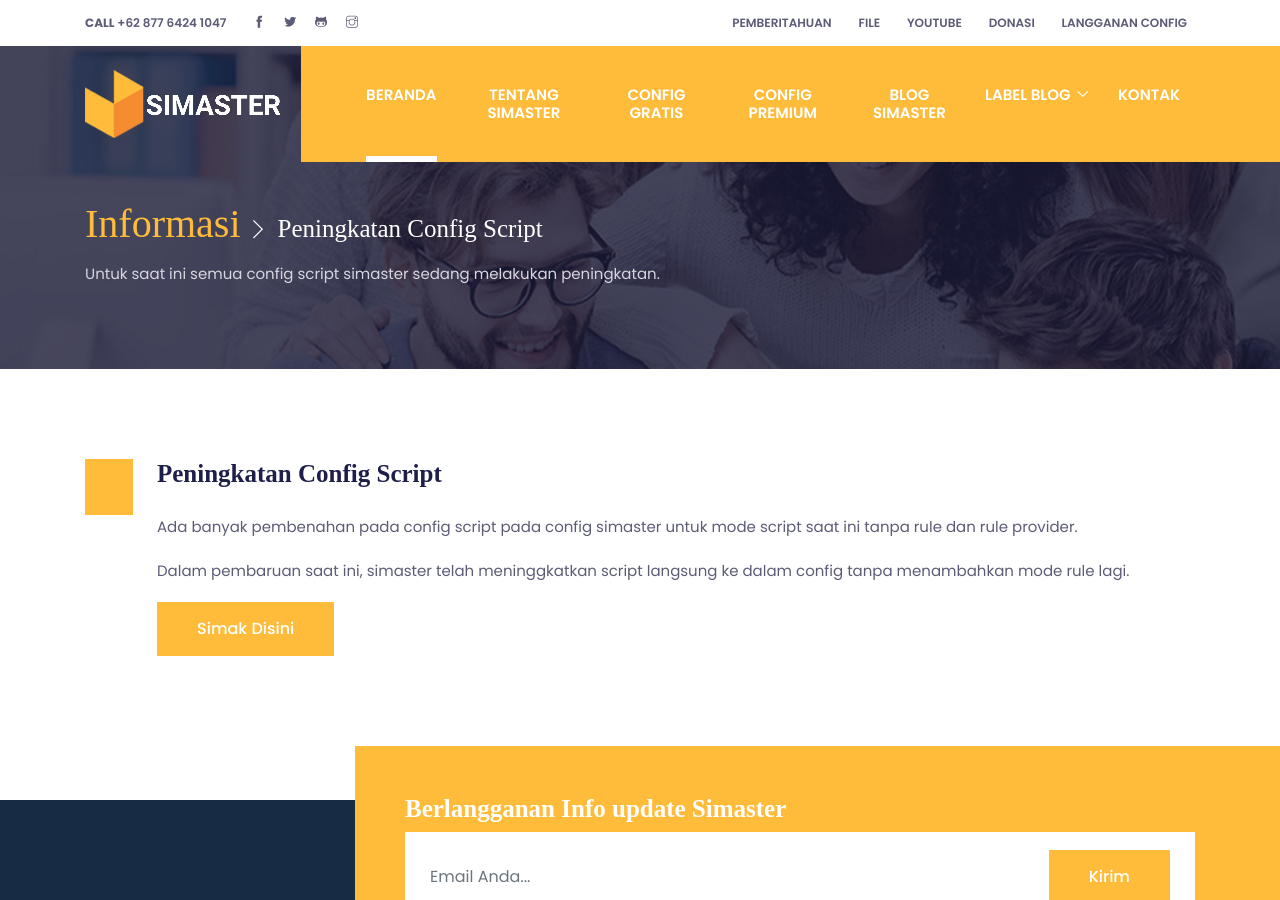
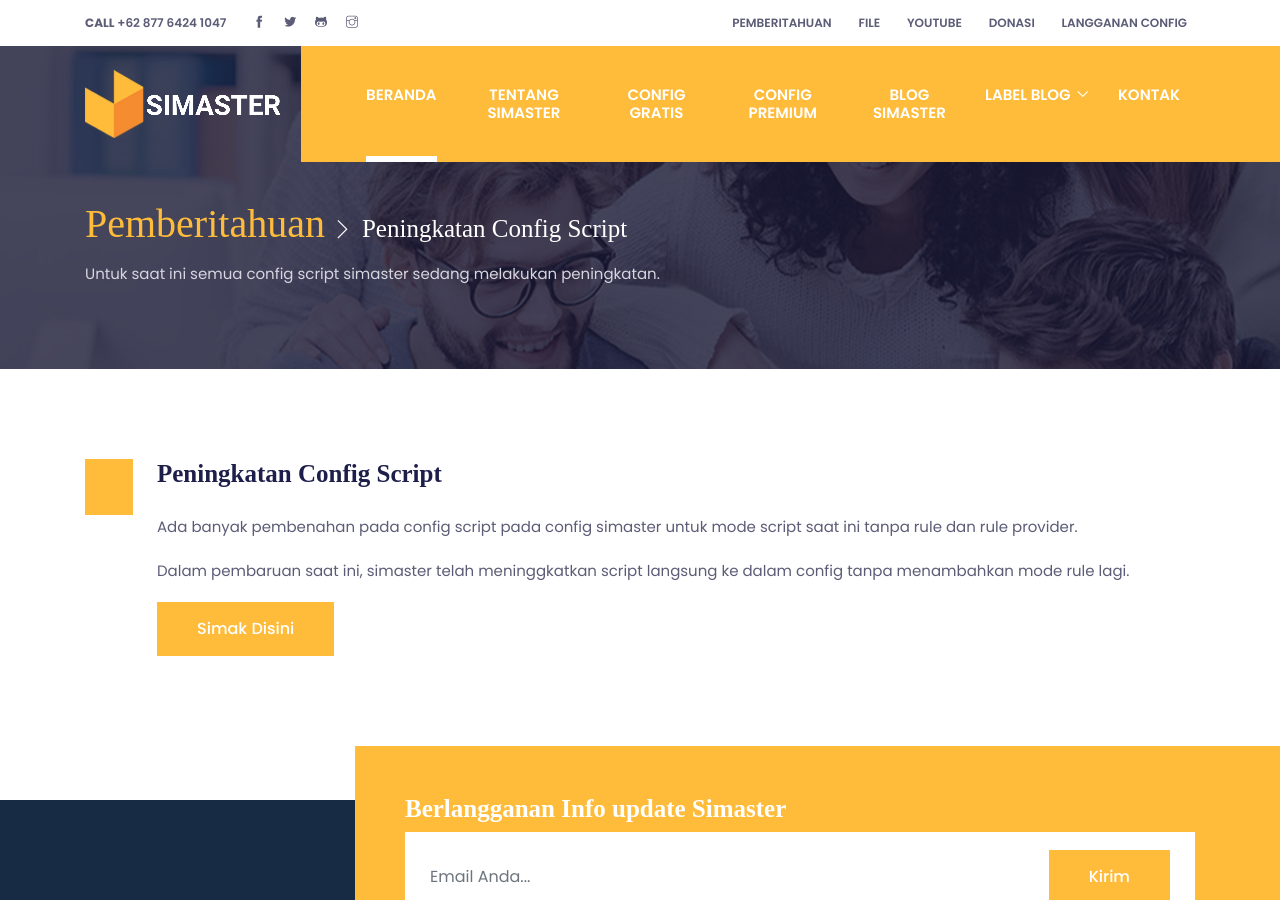
Before and after one commit to mwnsofficial/simastertutorials.github.io, a Jekyll site: the page built from infos/peningkatan-config-script.md, in a window 1280 px wide and 900 px high. Built offline with Jekyll 4.4.1, drawn with Linux system fonts in a browser that asks for light colours; some web fonts are replaced.

Commit message:
Update info.html

```diff
--- a/_layouts/info.html
+++ b/_layouts/info.html
@@ -7,7 +7,7 @@ layout: default
     <div class="row">
       <div class="col-md-8">
         <ul class="list-inline custom-breadcrumb mb-2">
-          <li class="list-inline-item"><a class="h2 text-primary font-secondary" href="/informasi.html">Informasi</a></li>
+          <li class="list-inline-item"><a class="h2 text-primary font-secondary" href="/pemberitahuan.html">Pemberitahuan</a></li>
           <li class="list-inline-item text-white h3 font-secondary nasted">{{ page.title }}</li>
         </ul>
         <p class="text-lighten mb-0">{{ page.description }}.</p>
```
